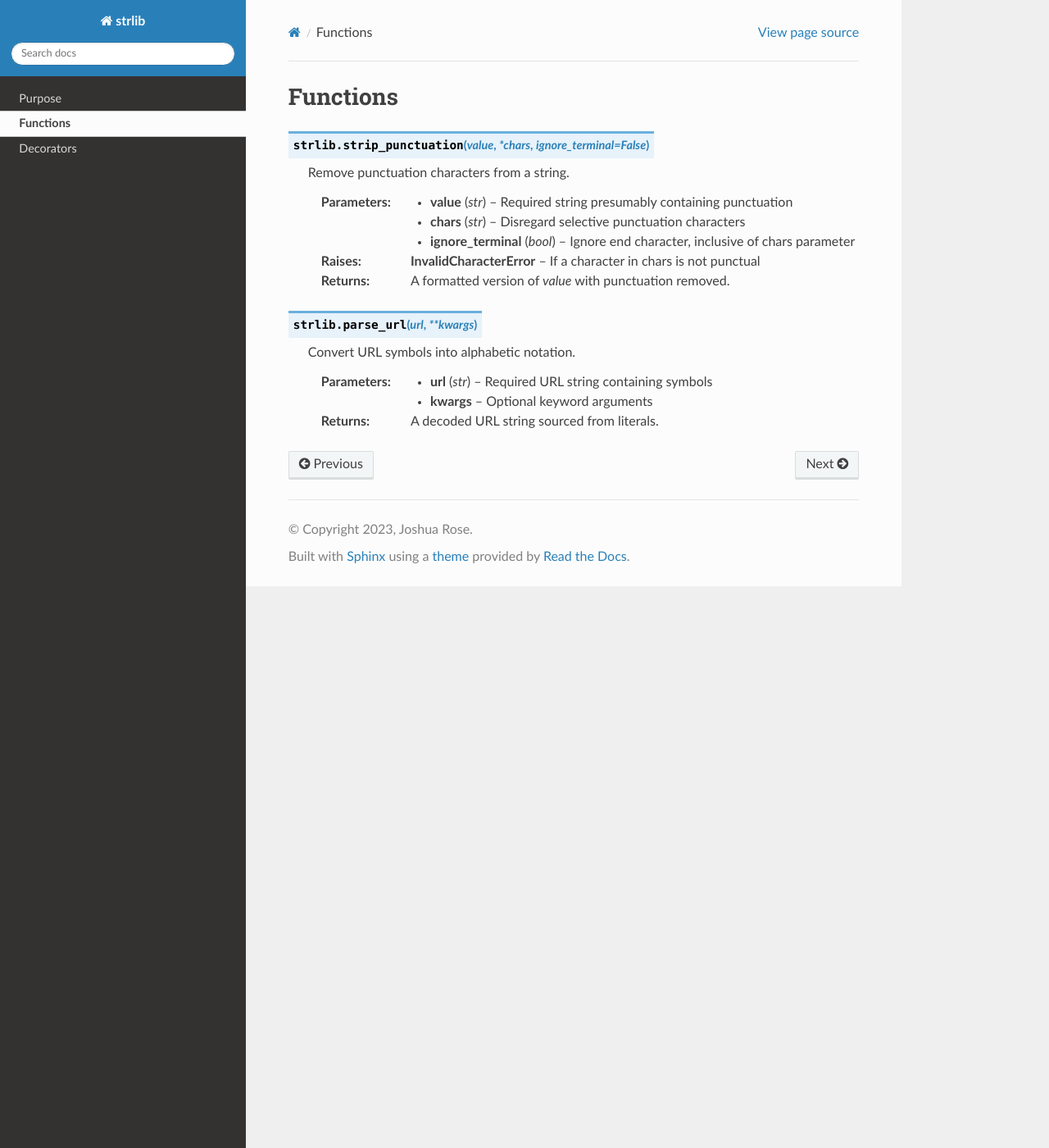
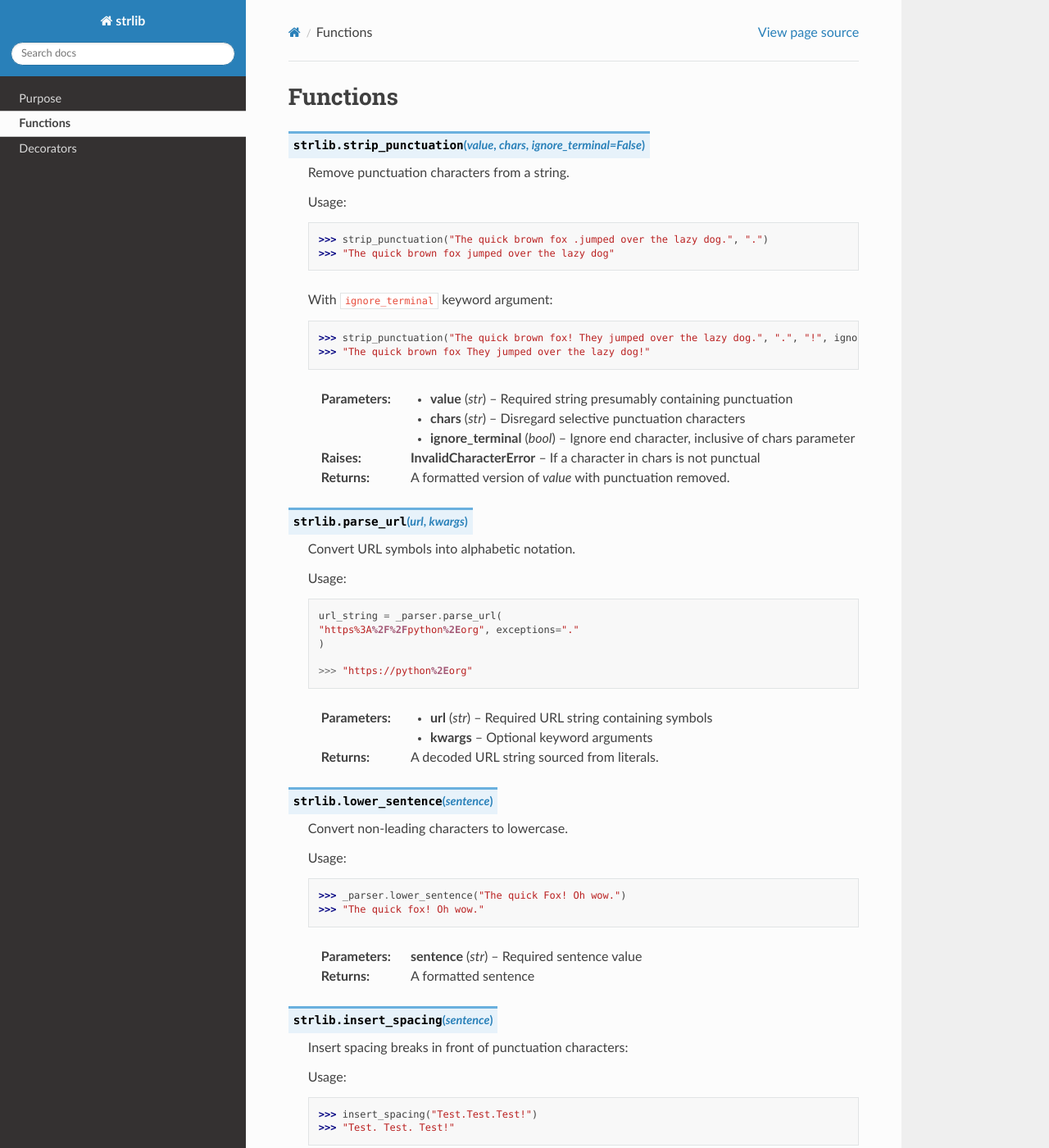
Before and after one commit to GH-Syn/strlib, a Sphinx documentation site: the page built from docs/source/functions.rst, in a window 1280 px wide and 1400 px high. Shown: the whole window at 82% size. Built offline with Sphinx 7.4.7 and the Read the Docs theme 2.0.0, drawn with Linux system fonts in a browser that asks for light colours; some of the changed text lies outside the part shown.

Commit message:
docs: Add functions in documentation, closes #11
Issue: #11

Authored-by: Joshua Rose <joshuarose099@gmail.com>

```diff
--- a/docs/source/functions.rst
+++ b/docs/source/functions.rst
@@ -1,10 +1,20 @@
 Functions
 =========
 
-.. py:function:: strlib.strip_punctuation(value, *chars, ignore_terminal=False)
+.. py:function:: strlib.strip_punctuation(value, chars, ignore_terminal=False)
    :noindex:
 
    Remove punctuation characters from a string.
+
+   Usage::
+
+     >>> strip_punctuation("The quick brown fox .jumped over the lazy dog.", ".")
+     >>> "The quick brown fox jumped over the lazy dog"
+
+   With ``ignore_terminal`` keyword argument::
+
+     >>> strip_punctuation("The quick brown fox! They jumped over the lazy dog.", ".", "!", ignore_terminal=True)
+     >>> "The quick brown fox They jumped over the lazy dog!"
 
    :param value: Required string presumably containing punctuation
    :type value: str
@@ -16,12 +26,49 @@ Functions
    :return: A formatted version of `value` with punctuation removed.
 
 
-.. py:function:: strlib.parse_url(url, **kwargs)
+.. py:function:: strlib.parse_url(url, kwargs)
    :noindex:
 
    Convert URL symbols into alphabetic notation.
+
+   Usage::
+
+     url_string = _parser.parse_url(
+     "https%3A%2F%2Fpython%2Eorg", exceptions="."
+     )
+
+     >>> "https://python%2Eorg"
 
    :param url: Required URL string containing symbols
    :type url: str
    :param kwargs: Optional keyword arguments
    :return: A decoded URL string sourced from literals.
+
+
+.. py:function:: strlib.lower_sentence(sentence)
+   :noindex:
+
+   Convert non-leading characters to lowercase.
+
+   Usage::
+
+     >>> _parser.lower_sentence("The quick Fox! Oh wow.")
+     >>> "The quick fox! Oh wow."
+
+   :param sentence: Required sentence value
+   :type sentence: str
+   :return: A formatted sentence
+
+.. py:function:: strlib.insert_spacing(sentence)
+   :noindex:
+
+   Insert spacing breaks in front of punctuation characters::
+
+   Usage::
+
+      >>> insert_spacing("Test.Test.Test!")
+      >>> "Test. Test. Test!"
+
+   :param sentence: Required unformatted sentence value
+   :type sentence: str
+   :return: A formatted string with proper punctuation spacing
```
Also changed, not shown: 3 other files.
